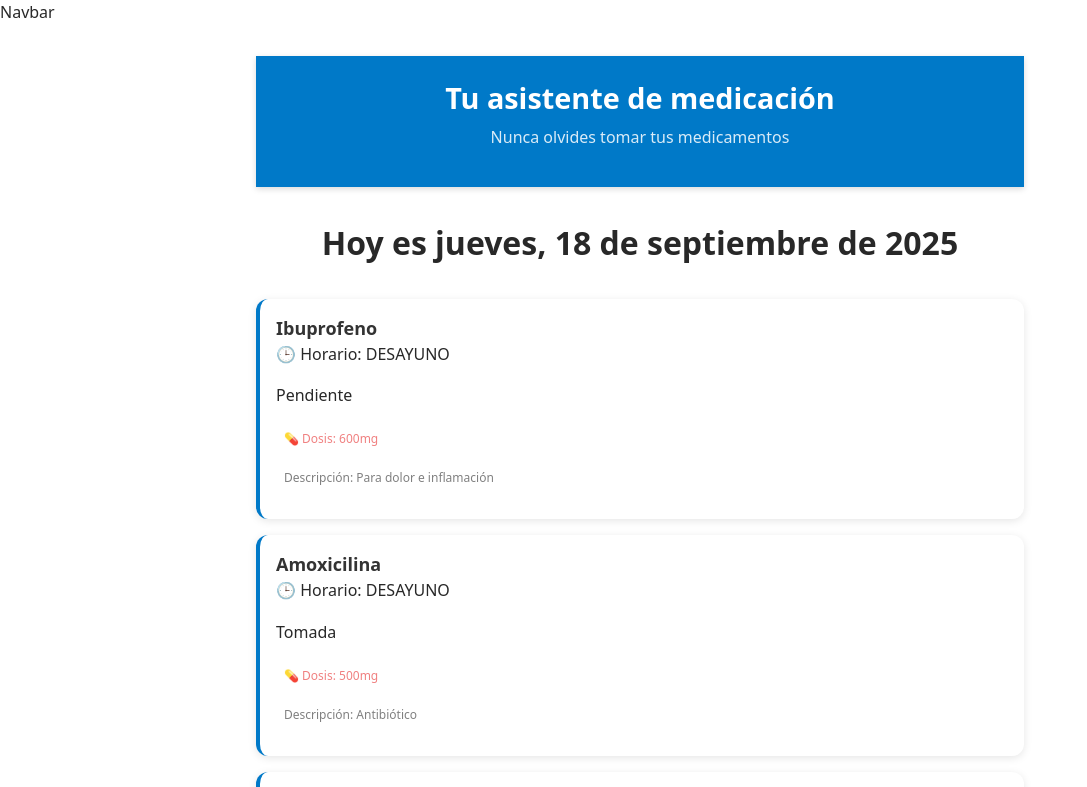
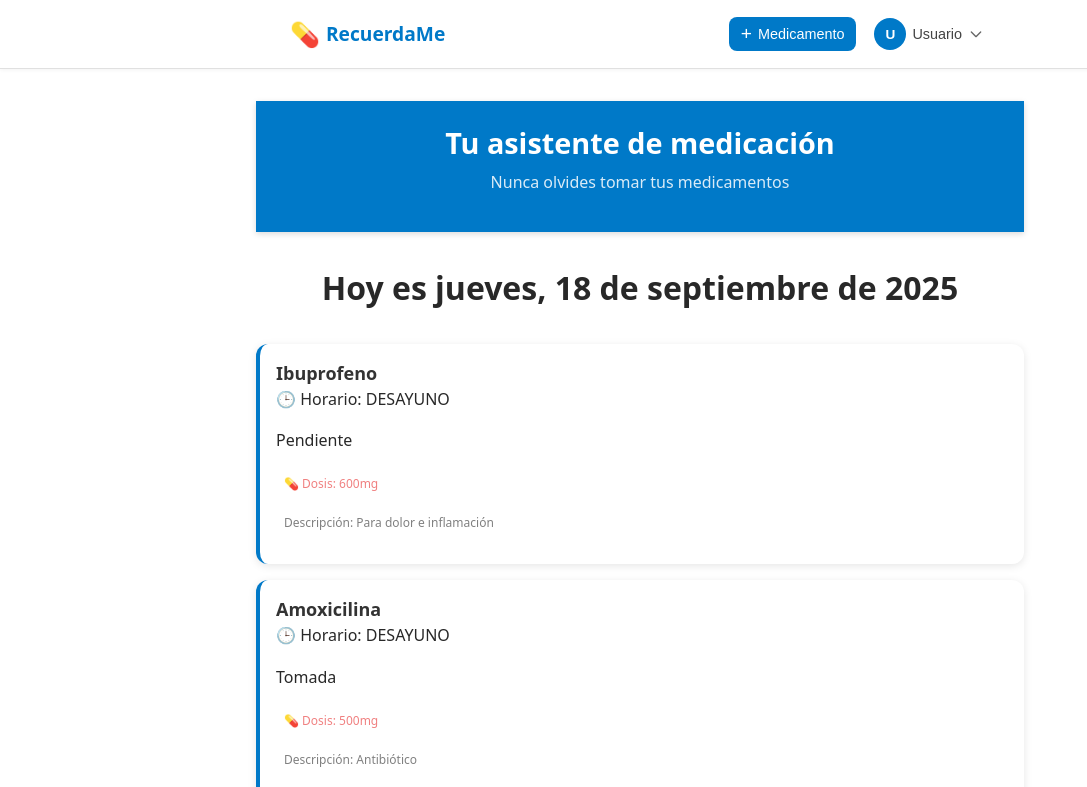
Before and after one commit to Sanitas-Hackaton-somosF5/Recuerda-me-frontend, a React (Vite) app: page /today in a window 1280 px wide. Shown: the top 787 px of the page, without its empty margins (0-1087 px from the left). Built offline with nearby package versions, Linux system fonts and the light colour scheme; data requests are answered from the project's data file.

Commit message:
UPDATE Navbar.jsx + css - Created navbar + styles #5

```diff
--- a/src/components/NavBar.jsx
+++ b/src/components/NavBar.jsx
@@ -1,9 +1,67 @@
-import React from 'react'
+import React, { useState } from "react";
+import styles from "./Navbar.module.css";
 
-const Navbar = () => {
-    return (
-        <div>Navbar</div>
-    )
-}
+const Navbar = ({ setShowMedicationModal }) => {
+  const [showUserMenu, setShowUserMenu] = useState(false);
 
-export default Navbar
+  return (
+    <nav className={styles.navbar}>
+      <div className={styles.container}>
+        {/* Logo/Brand */}
+        <div className={styles.brand}>
+          <div className={styles.logo}>💊</div>
+          <span className={styles.brandName}>RecuerdaMe</span>
+        </div>
+
+        {/* Menu Items */}
+        <div className={styles.menu}>
+          {/* Agregar Medicamento Button */}
+          <button
+            className={styles.addButton}
+            onClick={() => setShowMedicationModal(true)}
+          >
+            <span className={styles.addIcon}>+</span>
+            <span className={styles.addText}>Medicamento</span>
+          </button>
+
+          {/* User Menu */}
+          <div className={styles.userMenu}>
+            <button
+              className={styles.userButton}
+              onClick={() => setShowUserMenu(!showUserMenu)}
+            >
+              <div className={styles.userAvatar}>U</div>
+              <span className={styles.userLabel}>Usuario</span>
+              <svg
+                className={styles.dropdownIcon}
+                fill="none"
+                stroke="currentColor"
+                viewBox="0 0 24 24"
+              >
+                <path
+                  strokeLinecap="round"
+                  strokeLinejoin="round"
+                  strokeWidth="2"
+                  d="M19 9l-7 7-7-7"
+                ></path>
+              </svg>
+            </button>
+
+            {/* Dropdown */}
+            {showUserMenu && (
+              <div className={styles.dropdown}>
+                <button className={styles.dropdownItem}>👤 Mi Perfil</button>
+                <button className={styles.dropdownItem}>⚙️ Configuración</button>
+                <button className={styles.dropdownItem}>📊 Estadísticas</button>
+                <div className={styles.dropdownDivider}></div>
+                <button className={styles.logout}>🚪 Cerrar Sesión</button>
+              </div>
+            )}
+          </div>
+        </div>
+      </div>
+    </nav>
+  );
+};
+
+export default Navbar;
--- /dev/null
+++ b/src/components/NavBar.module.css
@@ -0,0 +1,178 @@
+.navbar {
+  background: white;
+  border-bottom: 1px solid #e0e0e0;
+  padding: 12px 16px;
+  position: sticky;
+  top: 0;
+  z-index: 50;
+  box-shadow: 0 1px 4px rgba(0, 0, 0, 0.05);
+}
+
+.container {
+  max-width: 700px;
+  margin: 0 auto;
+  display: flex;
+  justify-content: space-between;
+  align-items: center;
+}
+
+/* Brand */
+.brand {
+  display: flex;
+  align-items: center;
+  gap: 6px;
+}
+
+.logo {
+  font-size: 1.5rem;
+}
+
+.brandName {
+  font-weight: bold;
+  font-size: 1.2rem;
+  color: rgb(0, 121, 200);
+}
+
+/* Menu items */
+.menu {
+  display: flex;
+  align-items: center;
+  gap: 12px;
+}
+
+/* Add Medication button */
+.addButton {
+  display: flex;
+  align-items: center;
+  gap: 6px;
+  padding: 6px 12px;
+  background-color: rgb(0, 121, 200);
+  color: white;
+  border: none;
+  border-radius: 8px;
+  font-size: 0.9rem;
+  font-weight: 500;
+  cursor: pointer;
+  transition: opacity 0.2s ease;
+}
+
+.addButton:hover {
+  opacity: 0.9;
+}
+
+.addIcon {
+  font-size: 1.2rem;
+}
+
+.addText {
+  display: none;
+}
+
+@media (min-width: 640px) {
+  .addText {
+    display: inline;
+  }
+}
+
+/* User Menu */
+.userMenu {
+  position: relative;
+}
+
+.userButton {
+  display: flex;
+  align-items: center;
+  gap: 6px;
+  padding: 6px;
+  border-radius: 8px;
+  border: none;
+  background: transparent;
+  cursor: pointer;
+  transition: background-color 0.2s ease;
+}
+
+.userButton:hover {
+  background-color: #f5f5f5;
+}
+
+.userAvatar {
+  width: 32px;
+  height: 32px;
+  border-radius: 50%;
+  background-color: rgb(0, 121, 200);
+  display: flex;
+  align-items: center;
+  justify-content: center;
+  color: white;
+  font-size: 0.85rem;
+  font-weight: 600;
+}
+
+.userLabel {
+  display: none;
+  color: #444;
+  font-size: 0.9rem;
+}
+
+@media (min-width: 640px) {
+  .userLabel {
+    display: inline;
+  }
+}
+
+.dropdownIcon {
+  width: 16px;
+  height: 16px;
+  color: #666;
+}
+
+/* Dropdown */
+.dropdown {
+  position: absolute;
+  right: 0;
+  margin-top: 8px;
+  width: 190px;
+  background: white;
+  border: 1px solid #ddd;
+  border-radius: 8px;
+  box-shadow: 0 2px 6px rgba(0, 0, 0, 0.1);
+  z-index: 60;
+  padding: 6px 0;
+}
+
+.dropdownItem {
+  width: 100%;
+  text-align: left;
+  padding: 8px 12px;
+  background: none;
+  border: none;
+  font-size: 0.9rem;
+  color: #444;
+  cursor: pointer;
+  transition: background-color 0.2s ease;
+}
+
+.dropdownItem:hover {
+  background-color: #f5f5f5;
+}
+
+.dropdownDivider {
+  border-top: 1px solid #eee;
+  margin: 4px 0;
+}
+
+.logout {
+  width: 100%;
+  text-align: left;
+  padding: 8px 12px;
+  background: none;
+  border: none;
+  font-size: 0.9rem;
+  color: #d93025;
+  cursor: pointer;
+  transition: background-color 0.2s ease;
+}
+
+.logout:hover {
+  background-color: #fdeaea;
+}
```
